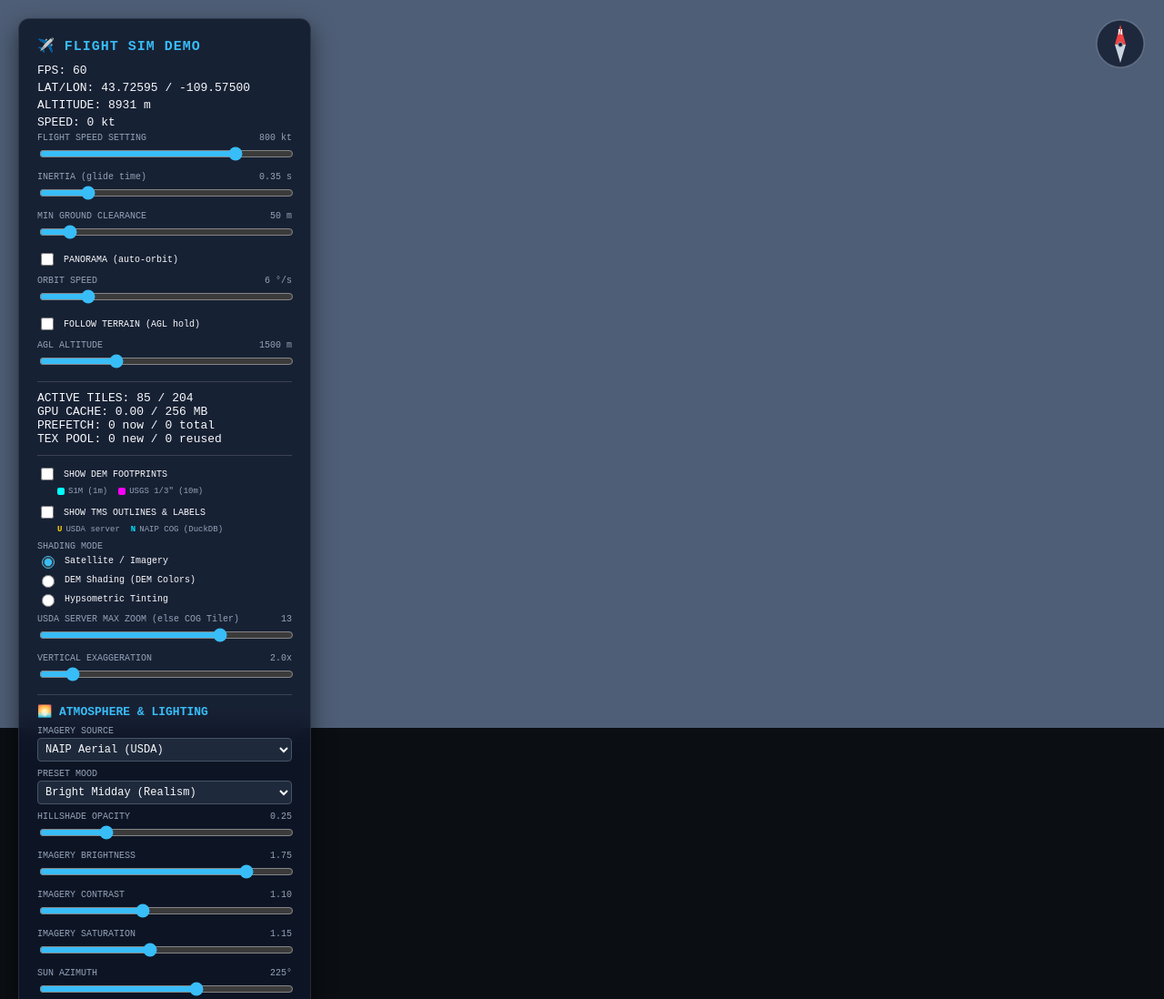
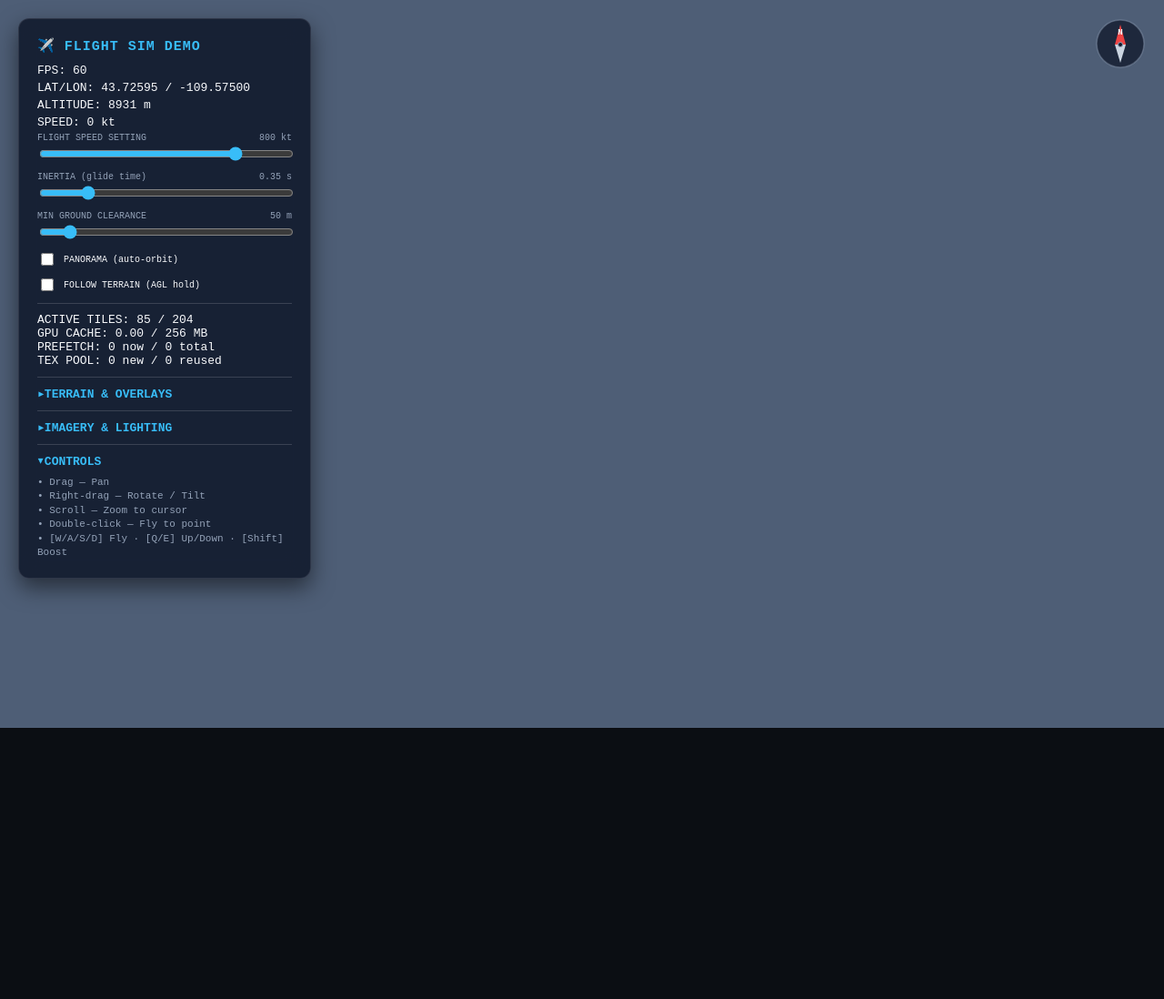
Before and after one commit to mwkorver/threejs-cf-zxy-s1m, a website built with Vite: page client/index.html in a window 1280 px wide. Shown: the top 1098 px of the page at 91% size. After the commit the page ends 800 px from the top, so only its background shows below. Built offline with nearby package versions, Linux system fonts and the light colour scheme; no server answers.

Commit message:
Collapse the HUD's tuning sections; disclose dependent controls
Expanded, the panel measured 1350px with no max-height and no scroll
container. On a 1440x800 laptop 10 of 27 controls sat below the fold, and
reaching them scrolled the document -- dragging the 3D canvas off screen --
because the wheel handler deliberately skips preventDefault() over the HUD
and .hud had nothing to catch the scroll itself.

Wrap TERRAIN & OVERLAYS, IMAGERY & LIGHTING, and CONTROLS in native
<details>: no JS, keyboard-accessible for free. CONTROLS starts open, the
two tuning sections start closed -- collapsed the panel is 516px (up to
614px with the help text visible), all text-only past the title icon.

Also hide ORBIT SPEED and AGL ALTITUDE until PANORAMA / FOLLOW TERRAIN are
checked, reusing the display-toggle pattern already used for the DEM-legend
and hypsometric containers. AGL ALTITUDE stays a real slider rather than
disabled: wheel-zoom and Q/E write back to it via setAglTarget().

.hud gets max-height: calc(100vh - 82px) + overflow-y: auto as a backstop --
even with everything expanded the panel now scrolls itself instead of the
page. The 82px (not 40) accounts for content-box padding/border sitting
outside max-height, which was verified: without it, all-sections-open
overflowed an 800px viewport by 22px.

Give OSM its own imagery brightness (1.0) instead of inheriting satellite's;
NAIP aerial default moves to 1.5. OSM raster tiles are already close to
white and the satellite default blew them out. A shared setBrightness()
keeps the slider, readout and shader uniform from drifting apart when set
from code.

```diff
--- a/client/src/core/tileManager.ts
+++ b/client/src/core/tileManager.ts
@@ -158,7 +158,9 @@ export class TileManager {
     useLocalHypso: { value: 1.0 },
     localMinElev: { value: 0.0 },
     localMaxElev: { value: 4000.0 },
-    brightness: { value: 1.75 },
+    // main.ts sets the real starting value per imagery source right after
+    // construction (BRIGHTNESS_BY_SOURCE); this is just the pre-init default.
+    brightness: { value: 1.5 },
     contrast: { value: 1.10 },
     saturation: { value: 1.15 }
   };
--- a/client/src/hud.css
+++ b/client/src/hud.css
@@ -22,6 +22,19 @@
   color: var(--fg);
   z-index: 100;
   pointer-events: auto; /* controls stay clickable inside the overlay */
+
+  /* Never let the panel outgrow the window. Expanded it exceeds a laptop
+     viewport, and with no scroll container a wheel over the HUD fell through to
+     the document (main.ts leaves those events undefaulted), scrolling the 3D
+     canvas away instead. overscroll-behavior keeps that from resuming once this
+     panel hits its end.
+
+     82px = 20px top offset + 20px bottom gap + 40px padding + 2px border. This
+     box is content-box, so padding and border fall outside max-height and have
+     to be subtracted by hand or the panel overflows by exactly that much. */
+  max-height: calc(100vh - 82px);
+  overflow-y: auto;
+  overscroll-behavior: contain;
 }
 
 .hud-title {
@@ -48,6 +61,42 @@
   margin-bottom: 8px;
   color: var(--accent);
   font-weight: bold;
+}
+
+/* Collapsible section. Closed, it should read exactly like the .hud-section
+   header it replaces — same rule above, same accent title. */
+.hud-details {
+  margin-top: 10px;
+  padding-top: 10px;
+  border-top: 1px solid var(--rule);
+}
+
+.hud-summary {
+  color: var(--accent);
+  font-weight: bold;
+  cursor: pointer;
+  user-select: none;
+  list-style: none; /* drop the default triangle; ::before draws our own */
+}
+
+/* Safari still paints a marker without this. */
+.hud-summary::-webkit-details-marker {
+  display: none;
+}
+
+.hud-summary::before {
+  content: "▸ ";
+  display: inline-block;
+  transition: transform 0.12s ease;
+}
+
+.hud-details[open] > .hud-summary::before {
+  transform: rotate(90deg);
+}
+
+/* Give the first control inside an open section room below the summary. */
+.hud-details[open] > .hud-summary {
+  margin-bottom: 8px;
 }
 
 /* One labelled control: caption row above, input below. */
@@ -150,10 +199,8 @@
   font-size: 9px;
 }
 
+/* Lives inside the CONTROLS <details>, which already draws the rule above. */
 .hud-help {
-  margin-top: 12px;
-  padding-top: 10px;
-  border-top: 1px solid var(--rule);
   color: var(--muted);
   font-size: 11px;
   line-height: 1.4;
--- a/client/src/main.ts
+++ b/client/src/main.ts
@@ -131,6 +131,13 @@ const slider = (id: string, label: string, attrs: string, value: string) => `
     <input type="range" class="hud-slider" id="ctrl-${id}" ${attrs}>
   </div>`;
 
+/**
+ * Per-source imagery brightness. NAIP aerial needs lifting; OSM raster tiles
+ * are already near-white and blow out at the same setting, so switching source
+ * carries its own default rather than leaving the old one applied.
+ */
+const BRIGHTNESS_BY_SOURCE = { satellite: 1.5, osm: 1.0 } as const;
+
 /** A checkbox or radio with its caption. */
 const toggle = (input: string, caption: string) =>
   `<label class="hud-toggle">${input} ${caption}</label>`;
@@ -140,6 +147,18 @@ const key = (mark: string, caption: string) =>
   `<span class="hud-legend-item">${mark} ${caption}</span>`;
 
 const swatch = (color: string) => `<span class="hud-swatch" style="background:${color}"></span>`;
+
+/**
+ * A collapsible section. Native <details>, so open/close costs no JS and is
+ * keyboard-accessible for free. Everything past the flight controls is tuning
+ * you set once, and expanded it ran the panel to 1350px — taller than a laptop
+ * viewport, with no way to scroll it.
+ */
+const section = (title: string, body: string, open = false) => `
+  <details class="hud-details"${open ? " open" : ""}>
+    <summary class="hud-summary">${title}</summary>
+    ${body}
+  </details>`;
 
 hud.innerHTML = `
   <div class="hud-title">✈️ FLIGHT SIM DEMO</div>
@@ -155,19 +174,25 @@ hud.innerHTML = `
   <div class="hud-group">
     ${toggle('<input type="checkbox" class="hud-check" id="ctrl-panorama">', "PANORAMA (auto-orbit)")}
   </div>
+  <!-- Only read while panorama is running; main.ts shows it with the mode. -->
+  <div id="container-orbit-speed" style="display: none;">
     ${slider("orbit-speed", "ORBIT SPEED", 'min="1" max="30" step="1" value="6"', "6 °/s")}
+  </div>
 
   <div class="hud-group">
     ${toggle('<input type="checkbox" class="hud-check" id="ctrl-follow-dem">', "FOLLOW TERRAIN (AGL hold)")}
   </div>
+  <!-- Only read while the AGL hold is on; main.ts shows it with the mode. -->
+  <div id="container-agl-alt" style="display: none;">
     ${slider("agl-alt", "AGL ALTITUDE", 'min="50" max="5000" step="50" value="1500"', "1500 m")}
+  </div>
 
   <div class="hud-section">ACTIVE TILES: <span id="hud-tiles">0</span></div>
-  <div>GPU CACHE: <span id="hud-cache">0.00</span> / 256 MB</div>
+  <div>GPU CACHE: <span id="hud-cache">0.00</span> / ${Math.round(cacheBudget / (1024 * 1024))} MB</div>
   <div>PREFETCH: <span id="hud-prefetch">0 now / 0 total</span></div>
   <div>TEX POOL: <span id="hud-texpool">0 new / 0 reused</span></div>
 
-  <div class="hud-section">
+  ${section("TERRAIN &amp; OVERLAYS", `
     <div class="hud-group">
       ${toggle('<input type="checkbox" class="hud-check" id="ctrl-footprints">', "SHOW DEM FOOTPRINTS")}
       <div class="hud-legend">
@@ -210,11 +235,9 @@ hud.innerHTML = `
 
     ${slider("extimagery", "USDA SERVER MAX ZOOM (else COG Tiler)", 'min="0" max="18" step="1" value="13"', "13")}
     ${slider("exaggeration", "VERTICAL EXAGGERATION", 'min="1" max="10" step="0.5" value="2.0"', "2.0x")}
-  </div>
+  `)}
 
-  <div class="hud-section">
-    <div class="hud-section-title">🌅 ATMOSPHERE &amp; LIGHTING</div>
-
+  ${section("IMAGERY &amp; LIGHTING", `
     <div class="hud-group">
       <label class="hud-label" for="ctrl-imagery-source">IMAGERY SOURCE</label>
       <select class="hud-select" id="ctrl-imagery-source">
@@ -235,23 +258,24 @@ hud.innerHTML = `
     </div>
 
     ${slider("hillshade", "HILLSHADE OPACITY", 'min="0" max="1" step="0.05" value="0.25"', "0.25")}
-    ${slider("brightness", "IMAGERY BRIGHTNESS", 'min="0.5" max="2.0" step="0.05" value="1.75"', "1.75")}
+    ${slider("brightness", "IMAGERY BRIGHTNESS", `min="0.5" max="2.0" step="0.05" value="${BRIGHTNESS_BY_SOURCE.satellite}"`, BRIGHTNESS_BY_SOURCE.satellite.toFixed(2))}
     ${slider("contrast", "IMAGERY CONTRAST", 'min="0.5" max="2.0" step="0.05" value="1.10"', "1.10")}
     ${slider("saturation", "IMAGERY SATURATION", 'min="0.5" max="2.0" step="0.05" value="1.15"', "1.15")}
     ${slider("azimuth", "SUN AZIMUTH", 'min="0" max="360" step="5" value="225"', "225°")}
     ${slider("altitude", "SUN ALTITUDE", 'min="5" max="90" step="5" value="55"', "55°")}
     ${slider("fog", "FOG DENSITY", 'min="0" max="0.0003" step="0.00001" value="0"', "0.00000")}
     ${slider("space-alt", "SPACE ALTITUDE", 'min="2" max="60" step="1" value="10"', "10 km")}
-  </div>
+  `)}
 
+  ${section("CONTROLS", `
     <div class="hud-help">
-    Controls:<br>
       • Drag — Pan<br>
       • Right-drag — Rotate / Tilt<br>
       • Scroll — Zoom to cursor<br>
-    • Double-click — Fly to point
+      • Double-click — Fly to point<br>
       • [W/A/S/D] Fly · [Q/E] Up/Down · [Shift] Boost
     </div>
+  `, true)}
 `;
 appDiv.appendChild(hud);
 
@@ -317,6 +341,10 @@ const ctrlOutlines = document.getElementById("ctrl-outlines") as HTMLInputElemen
 const ctrlShadingModes = document.getElementsByName("ctrl-shading-mode") as NodeListOf<HTMLInputElement>;
 const containerDemLegend = document.getElementById("container-dem-legend") as HTMLDivElement;
 const containerHypsometric = document.getElementById("container-hypsometric") as HTMLDivElement;
+// Rows for sliders their mode ignores when it is off — same disclosure pattern
+// as the two containers above.
+const containerOrbitSpeed = document.getElementById("container-orbit-speed") as HTMLDivElement;
+const containerAglAlt = document.getElementById("container-agl-alt") as HTMLDivElement;
 const ctrlHypBlend = document.getElementById("ctrl-hypblend") as HTMLInputElement;
 const valHypBlend = document.getElementById("val-hypblend")!;
 const ctrlHypBounds = document.getElementsByName("ctrl-hyp-bounds") as NodeListOf<HTMLInputElement>;
@@ -427,10 +455,15 @@ ctrlHillshade.addEventListener("input", () => {
   ctrlPreset.value = "custom";
 });
 
+/** Set imagery brightness from code, keeping slider, readout and uniform together. */
+function setBrightness(value: number): void {
+  ctrlBrightness.value = String(value);
+  valBrightness.textContent = value.toFixed(2);
+  tileManager.globalUniforms.brightness.value = value;
+}
+
 ctrlBrightness.addEventListener("input", () => {
-  const val = parseFloat(ctrlBrightness.value);
-  valBrightness.textContent = val.toFixed(2);
-  tileManager.globalUniforms.brightness.value = val;
+  setBrightness(parseFloat(ctrlBrightness.value));
 });
 
 ctrlContrast.addEventListener("input", () => {
@@ -616,6 +649,14 @@ ctrlPanorama.addEventListener("change", () => {
   } else {
     panoramaPivot = null;
   }
+  containerOrbitSpeed.style.display = ctrlPanorama.checked ? "block" : "none";
+});
+
+// AGL ALTITUDE only drives anything while the hold is engaged. Keep it a live
+// slider rather than disabling it — wheel zoom and Q/E write back to it via
+// setAglTarget(), so it is an output as well as an input.
+ctrlFollowDem.addEventListener("change", () => {
+  containerAglAlt.style.display = ctrlFollowDem.checked ? "block" : "none";
 });
 
 ctrlOutlines.addEventListener("change", () => {
@@ -656,6 +697,7 @@ ctrlHypBounds.forEach((radio) => {
 ctrlImagerySource.addEventListener("change", () => {
   const source = ctrlImagerySource.value as "satellite" | "osm";
   tileManager.setImagerySource(source);
+  setBrightness(BRIGHTNESS_BY_SOURCE[source]);
 });
 
 ctrlPreset.addEventListener("change", () => {
@@ -868,6 +910,8 @@ window.addEventListener("wheel", (e) => {
     const maxAgl = parseFloat(ctrlAglAlt.max);
     if (newAgl > maxAgl) {
       ctrlFollowDem.checked = false;
+      // Setting .checked in code fires no change event, so tell the disclosure.
+      ctrlFollowDem.dispatchEvent(new Event("change"));
     } else {
       setAglTarget(newAgl);
     }
```
Lines whose indentation alone changed are shown as unchanged.
